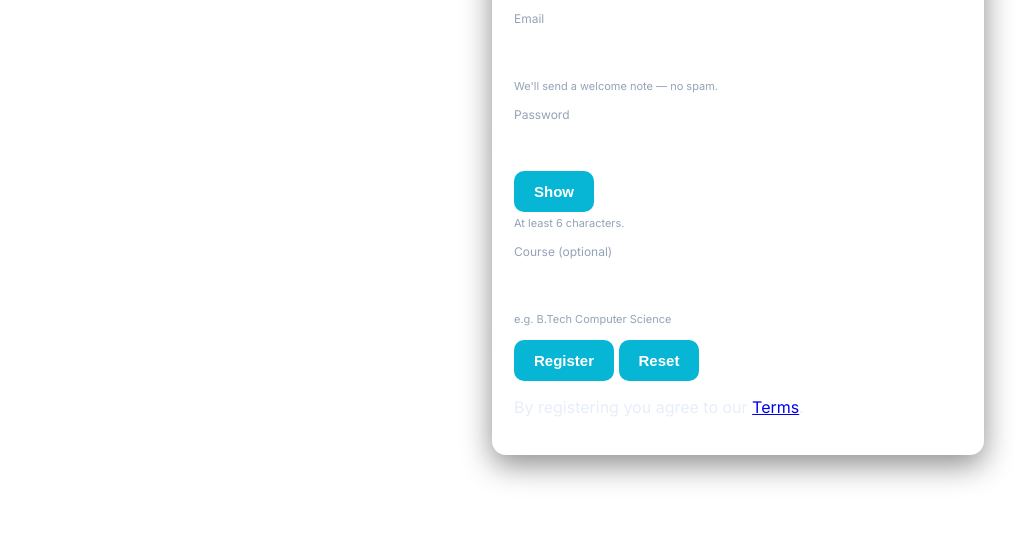
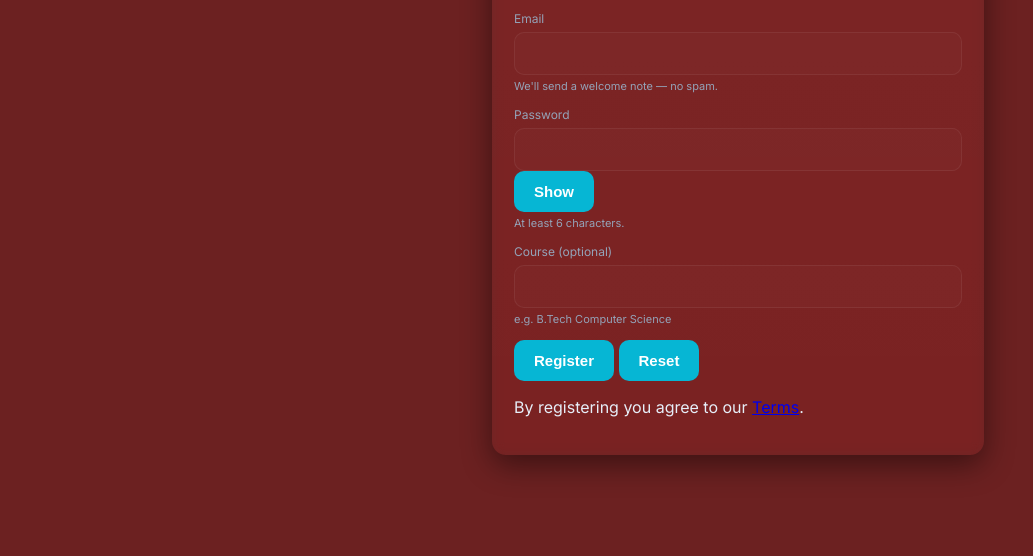
Before and after one commit to Umesh001444/studentRegistration, a website: page public/index.html in a window 1280 px wide. Shown: the part 244-800 px from the top of the page, without its empty margins (126-1159 px from the left). Drawn offline with Linux system fonts and the light colour scheme.

Commit message:
your message

```diff
--- a/public/styles.css
+++ b/public/styles.css
@@ -16,7 +16,8 @@ html,body{height:100%}
 body{
   font-family: "Inter", system-ui, -apple-system, "Segoe UI", Roboto, "Helvetica Neue", Arial;
   margin:0;
-  background: white;
+  background: rgb(108, 33, 33);
+
   color: #e6eef8;
   -webkit-font-smoothing:antialiased;
   -moz-osx-font-smoothing:grayscale;
```
